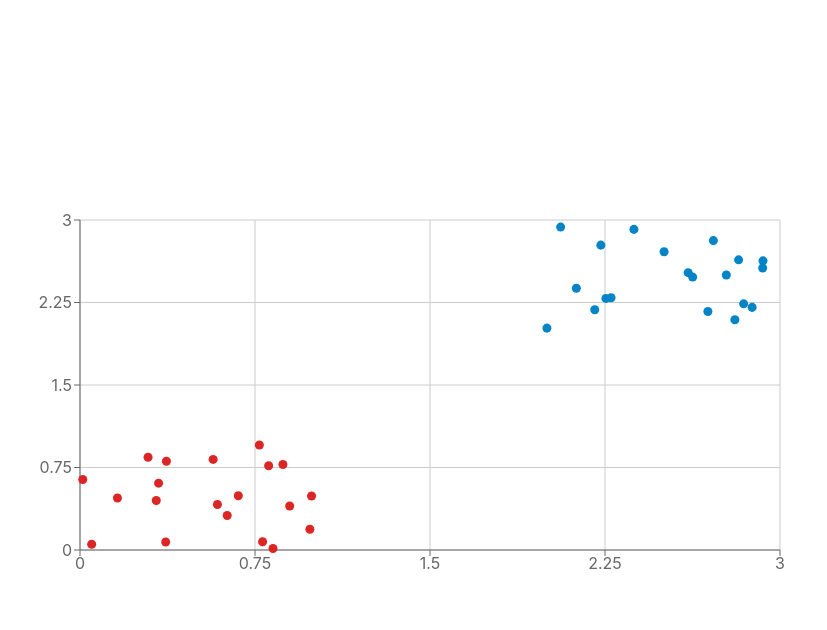
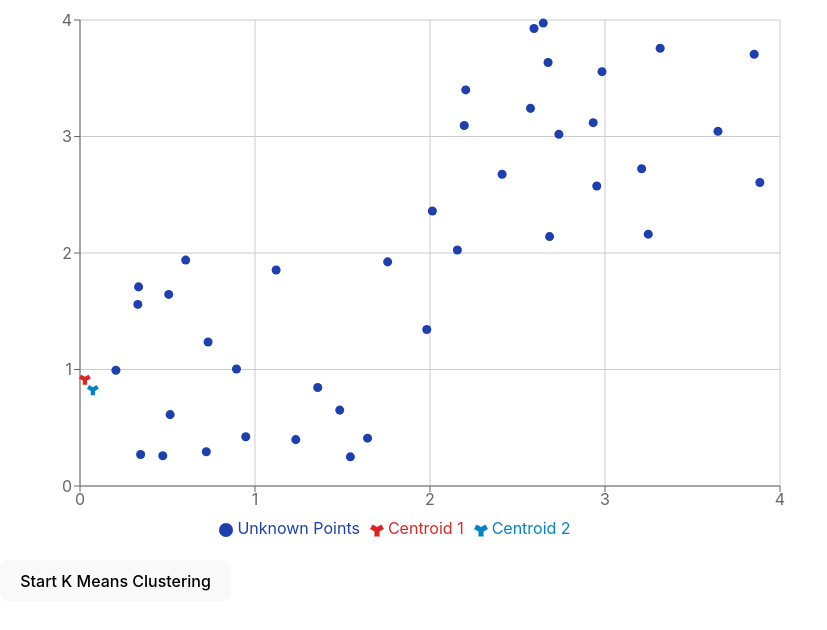
Before and after one commit to Yuheng3107/machine-learning-algorithms-viz, a React (Vite) app: page / in a window 1280 px wide. Shown: the top 630 px of the page, without its empty margins (0-827 px from the left). Built offline with nearby package versions, Linux system fonts and the light colour scheme.

Commit message:
Made k means algo work but animation is weird

```diff
--- a/src/components/KMeansVisualization.tsx
+++ b/src/components/KMeansVisualization.tsx
@@ -1,38 +1,92 @@
 import ScatterPlot from "./ScatterPlot";
 import { Point } from "./ScatterPlot";
 import { useEffect, useState } from "react";
+
 export default function KMeansVisualization() {
   const [points1, setPoints1] = useState<Point[]>([]);
   const [points2, setPoints2] = useState<Point[]>([]);
-  const centroid1 = { x: 0, y: 0 };
-  const centroid2 = { x: 2, y: 2 };
+  const [noisyPoints, setNoisyPoints] = useState<Point[]>([]);
+  const [centroid1, setCentroid1] = useState({ x: 1, y: 1 });
+  const [centroid2, setCentroid2] = useState({ x: 3, y: 3 });
+
   useEffect(() => {
+    // generate the data by adding noise to predefined centroids
     generateData(centroid1, centroid2, 20);
+    // after we are done generating the data, we start pick two random values for the centroids,
+    // and use k means clustering to find the centroids
+    setCentroid1({ x: Math.random(), y: Math.random() });
+    setCentroid2({ x: Math.random(), y: Math.random() });
   }, []);
+
+  const getDistanceFromCentroid = (point: Point, centroid: Point) => {
+    // helper function to calculate distance
+    let x = point.x - centroid.x;
+    let y = point.y - centroid.y;
+    // Euclidean Distance between two points
+    let distance = Math.sqrt(x ** 2 + y ** 2);
+    return distance;
+  };
+  const calculateNewCentroid = (group: Point[]) => {
+    let x = group.reduce((sum, point) => sum + point.x, 0) / group.length;
+    let y = group.reduce((sum, point) => sum + point.y, 0) / group.length;
+    return { x, y };
+  };
+  const kMeansClustering = () => {
+    // we first assign every point to a centroid depending on which centroid is closer
+    let group1: Point[] = [];
+    let group2: Point[] = [];
+    noisyPoints.forEach((point) => {
+      if (
+        getDistanceFromCentroid(point, centroid1) <
+        getDistanceFromCentroid(point, centroid2)
+      ) {
+        // means point is closer to centroid 1, we assign it to centroid1
+        group1.push(point);
+        setPoints1(group1);
+      } else {
+        group2.push(point);
+        setPoints2(group2);
+      }
+    });
+    // calculate average of the points
+    setCentroid1(calculateNewCentroid(group1));
+    setCentroid2(calculateNewCentroid(group2));
+  };
   const generateData = (centroid1: Point, centroid2: Point, n: number) => {
     // function adds noise to both centroids to generate n data points for each centroid
     let noisyPoints1 = Array.from({ length: n }, () => {
-      let x = centroid1.x + Math.random();
-      let y = centroid1.y + Math.random();
+      let x, y;
+      Math.random() > 0.5
+        ? (x = centroid1.x + Math.random())
+        : (x = centroid1.x - Math.random());
+      Math.random() > 0.5
+        ? (y = centroid1.y + Math.random())
+        : (y = centroid1.y - Math.random());
       return { x, y };
     });
     let noisyPoints2 = Array.from({ length: n }, () => {
-      let x = centroid2.x + Math.random();
-      let y = centroid2.y + Math.random();
+      let x, y;
+      Math.random() > 0.5
+        ? (x = centroid2.x + Math.random())
+        : (x = centroid2.x - Math.random());
+      Math.random() > 0.5
+        ? (y = centroid2.y + Math.random())
+        : (y = centroid2.y - Math.random());
       return { x, y };
     });
-    setPoints1(noisyPoints1);
-    setPoints2(noisyPoints2);
+    setNoisyPoints(noisyPoints1.concat(noisyPoints2));
   };
 
   return (
-    <div style={{ width: "100vh" }}>
+    <div style={{ width: "100vh", height: "100vh" }}>
       <ScatterPlot
         centroid1={centroid1}
         centroid2={centroid2}
         points1={points1}
         points2={points2}
+        noisyPoints={noisyPoints}
       ></ScatterPlot>
+      <button onClick={kMeansClustering}>Start K Means Clustering</button>
     </div>
   );
 }
--- a/src/components/ScatterPlot.tsx
+++ b/src/components/ScatterPlot.tsx
@@ -5,8 +5,7 @@ import {
   YAxis,
   CartesianGrid,
   ResponsiveContainer,
-  ReferenceDot,
-  Cross,
+  Legend,
 } from "recharts";
 
 export interface Point {
@@ -19,15 +18,19 @@ interface ScatterPlotProps {
   centroid2: Point;
   points1: Point[];
   points2: Point[];
+  noisyPoints: Point[];
 }
+
 export default function ScatterPlot({
   centroid1,
   centroid2,
   points1,
   points2,
+  noisyPoints,
 }: ScatterPlotProps) {
   return (
-    <ResponsiveContainer width="100%" height={400}>
+    <>
+      <ResponsiveContainer width="100%" height="70%">
         <ScatterChart
           margin={{
             top: 20,
@@ -37,13 +40,41 @@ export default function ScatterPlot({
           }}
         >
           <CartesianGrid />
-        <XAxis type="number" dataKey="x" />
-        <YAxis type="number" dataKey="y" />
+          <XAxis type="number" dataKey="x" domain={[0, 4]} />
+          <YAxis type="number" dataKey="y" domain={[0, 4]} />
+          <Legend />
+          {noisyPoints.length !== 0 &&
+            points1.length == 0 &&
+            points2.length == 0 && (
+              <Scatter
+                name="Unknown Points"
+                data={noisyPoints}
+                fill="#1e40af"
+              ></Scatter>
+            )}
+          {points1.length !== 0 && (
             <Scatter name="Points 1" data={points1} fill="#dc2626" />
+          )}
+          {points2.length !== 0 && (
             <Scatter name="Points 2" data={points2} fill="#0284c7" />
-        <ReferenceDot {...centroid1} fill="#dc2626" shape={<Cross />} />
-        <ReferenceDot {...centroid2} fill="#0284c7" shape={<Cross />} />
+          )}
+
+          <Scatter
+            name="Centroid 1"
+            data={[centroid1]}
+            fill="#dc2626"
+            shape="wye"
+            legendType="wye"
+          ></Scatter>
+          <Scatter
+            name="Centroid 2"
+            data={[centroid2]}
+            fill="#0284c7"
+            shape="wye"
+            legendType="wye"
+          ></Scatter>
         </ScatterChart>
       </ResponsiveContainer>
+    </>
   );
 }
```
Also changed, not shown: src/components/Cross.tsx (added). Lines whose indentation alone changed are shown as unchanged.
